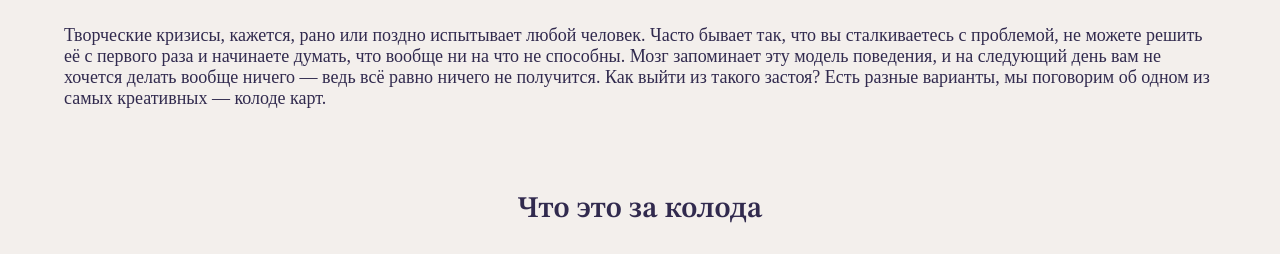
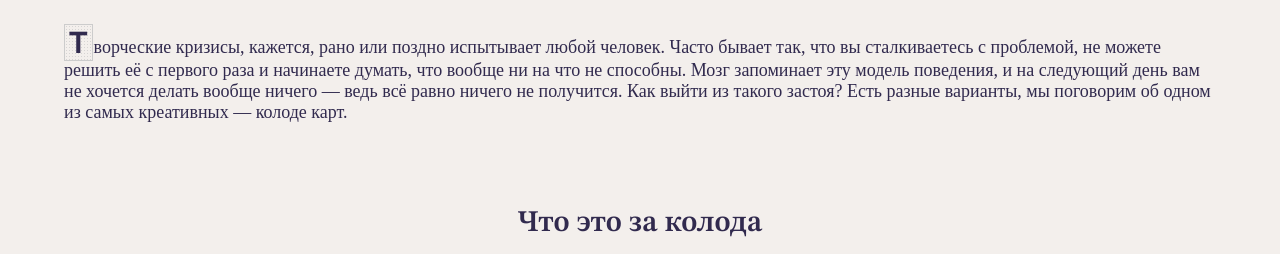
Before and after one commit to Santaok/karta-ne-poskajet, a plain HTML site: page index.html in a window 1280 px wide. Shown: the part 515-769 px from the top of the page. Drawn offline with Linux system fonts and the light colour scheme.

Commit message:
Update main.css

```diff
--- a/styles/main.css
+++ b/styles/main.css
@@ -85,7 +85,16 @@ a{
   .li{
     margin-bottom: 0;
   }
-
+ .content__text-block_type_first-lettered
+ .content__paragraph:nth-child(1)::first-letter{ /* буквица */
+    background-image: url(/images/pattern.svg) ;
+    padding: 0 4px 0 4px;
+    margin-right: 1px;
+    font-size: 30px;
+    font-family: "Raleway-Bold";
+    display: inline-block;
+    border: 1px solid #ccc;
+  }
 
   .theme_dark .content__text-block_type_first-lettered
  .content__paragraph:nth-child(1)::first-letter{ /* буквица */
```
